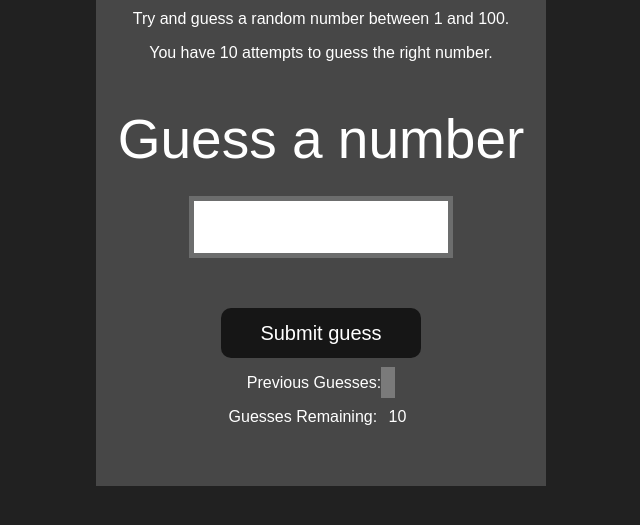
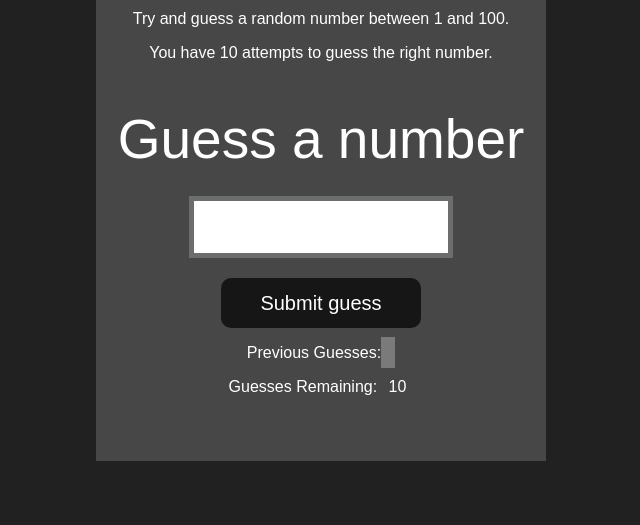
Before and after one commit to Kunjshah20/JavaScript-Learnings, a plain HTML site: page 08 Basic Projects/04 Guess the Number/index.html in a window 1280 px wide. Shown: the part 95-620 px from the top of the page, without its empty margins (304-944 px from the left). Drawn offline with Linux system fonts and the light colour scheme.

Commit message:
minor improvements in project

```diff
--- a/08 Basic Projects/04 Guess the Number/index.html
+++ b/08 Basic Projects/04 Guess the Number/index.html
@@ -17,7 +17,7 @@
     <p>You have 10 attempts to guess the right number.</p>
     </br>
         <form class="form">
-            <label2 for="guessField" id="guess">Guess a number</label>
+            <label for="guessField" id="guess">Guess a number</label>
             <input type="text" id="guessField" class="guessField">
             <input type="submit" id="subt" value="Submit guess" class="guessSubmit">
         </form>
--- a/08 Basic Projects/04 Guess the Number/script.js
+++ b/08 Basic Projects/04 Guess the Number/script.js
@@ -70,7 +70,7 @@ const endGame = () => {
   userInput.value = "";
   userInput.setAttribute("disabled", "");
   p.classList.add("button");
-  p.innerHTML = `<h2 id="newGame">Start new Game</h2>`;
+  p.innerHTML = `<button id="newGame" style = "margin-top : 10px">Start new Game</button>`;
   startOver.appendChild(p);
   playGame = false;
   newGame();
--- a/08 Basic Projects/04 Guess the Number/style.css
+++ b/08 Basic Projects/04 Guess the Number/style.css
@@ -28,7 +28,7 @@ html {
     border-radius: 25px;
     font-size: 30px;
     border-style: none;
-    margin-top: 30px;
+    /* margin-top: 10px; */
     /* margin-left: 50px; */
   }
 
@@ -40,7 +40,7 @@ html {
     border-radius: 10px;
     font-size: 20px;
     border-style: none;
-    margin-top: 50px;
+    margin-top: 20px;
     /* margin-left: 75px; */
   }
 
@@ -72,7 +72,7 @@ html {
     box-sizing: border-box;
     text-align: center;
     width: 450px;
-    height: 550px;
+    height: 525px;
     background-color: #474747;
     color: #fff;
     font-size: 25px;
```
